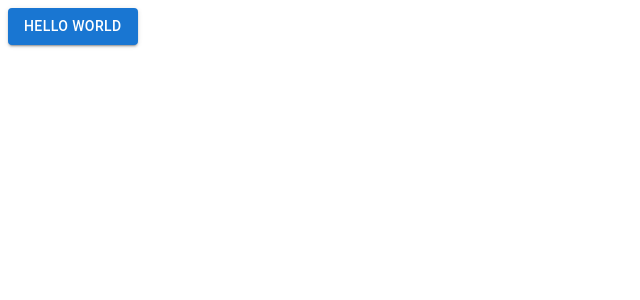
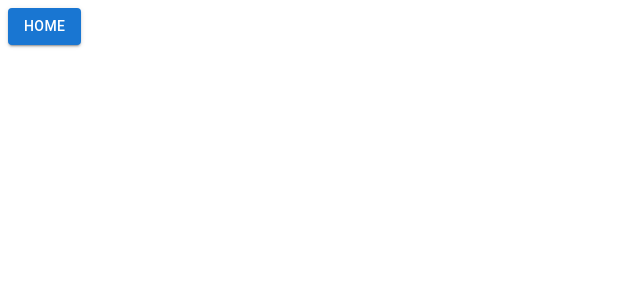
Before and after one commit to laraberns/tech-challenge-5-front, a Next.js app: page / in a window 1280 px wide. Shown: the top 300 px of the page, without its empty margins (0-640 px from the left). Built offline with nearby package versions, Linux system fonts and the light colour scheme.

Commit message:
🔨 REFACTOR: creating login and register routes

```diff
--- a/src/app/page.tsx
+++ b/src/pages/index.tsx
@@ -2,6 +2,6 @@ import { Button } from "@mui/material";
 
 export default function Home() {
   return (
-    <Button variant="contained">Hello world</Button>
+    <Button variant="contained">Home</Button>
   );
 }
```
Also changed, not shown: src/pages/login/index.tsx (added, +7 -0 lines), src/pages/registrar/index.tsx (added, +7 -0 lines), src/pages/layout.tsx (renamed from src/app/layout.tsx).
